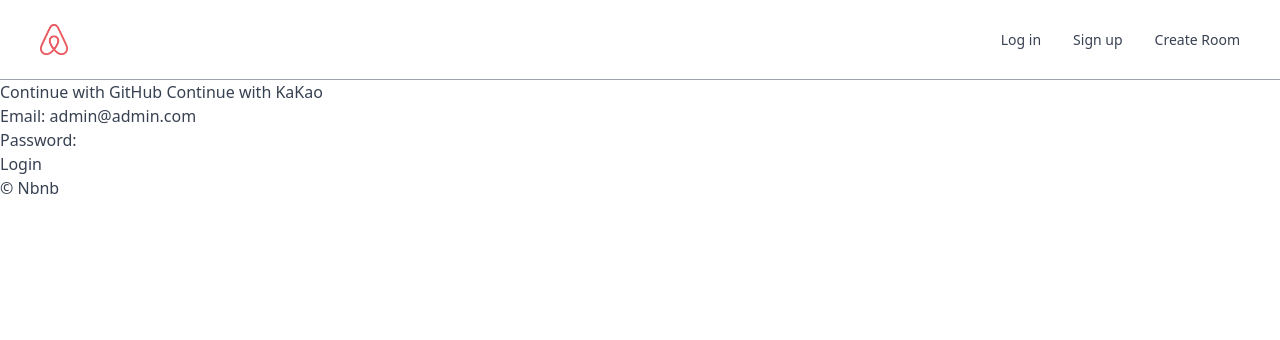
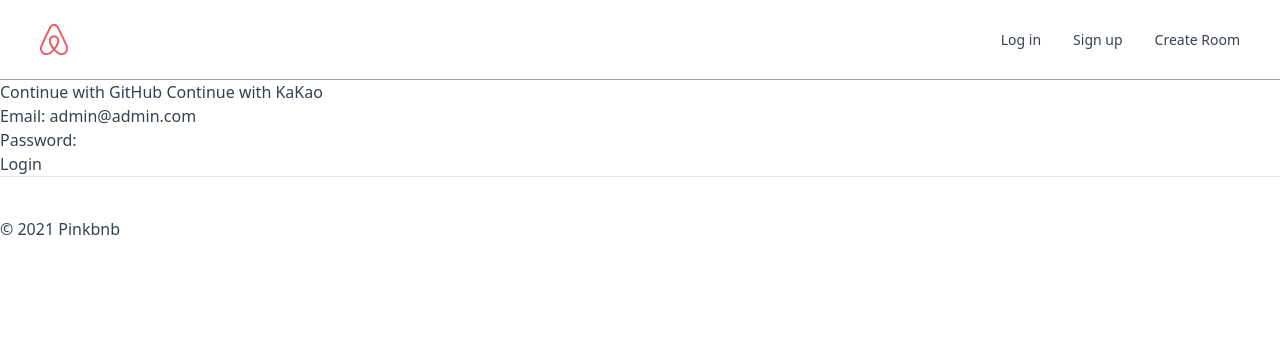
Before and after one commit to Odreystella/Pinkbnb, a Django app: page /users/login/ in a window 1280 px wide. Shown: the top 340 px of the page. Run offline with Django 3.2, Linux system fonts and the light colour scheme; style sheets or scripts are compiled from the project's sources; parts of the project's set-up code (start-up, migrations or seed data) failed here and were passed over; some libraries are stand-ins or nearby versions.

Commit message:
fix: done with footer, room_card.html

```diff
--- a/templates/partials/footer.html
+++ b/templates/partials/footer.html
@@ -1,3 +1,3 @@
-<footer>
-    &copy; Nbnb
+<footer class="container mx-auto py-10 border-t font-medium">
+    &copy; 2021 Pinkbnb
 </footer>
--- a/templates/partials/room_card.html
+++ b/templates/partials/room_card.html
@@ -1,4 +1,5 @@
 <div class="w-1/4 mb-10 px-2">
+    <a href="{% url 'rooms:detail' room.pk %}">
         <div class="w-full h-64 mb-3 bg-cover bg-center rounded-lg" style="background-image: url({{room.first_photo}});"></div>
         <div class="flex justify-between truncate py-2">
             <div>
@@ -14,4 +15,5 @@
             </span>
         </div>
         <span class="text-black text-sm truncate">{{room.name}}</span>
+    </a>
 </div>
```
Lines whose indentation alone changed are shown as unchanged.
